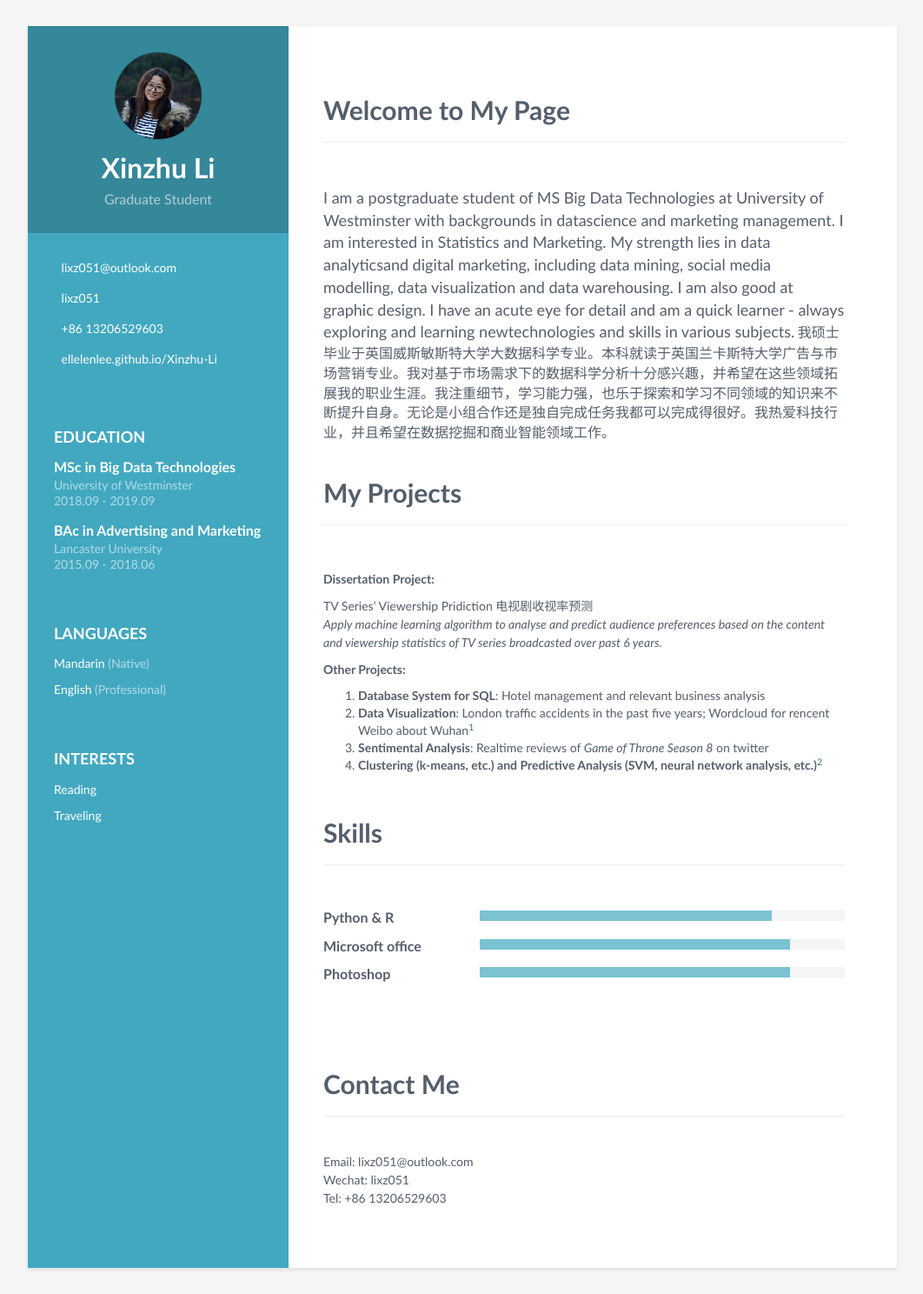
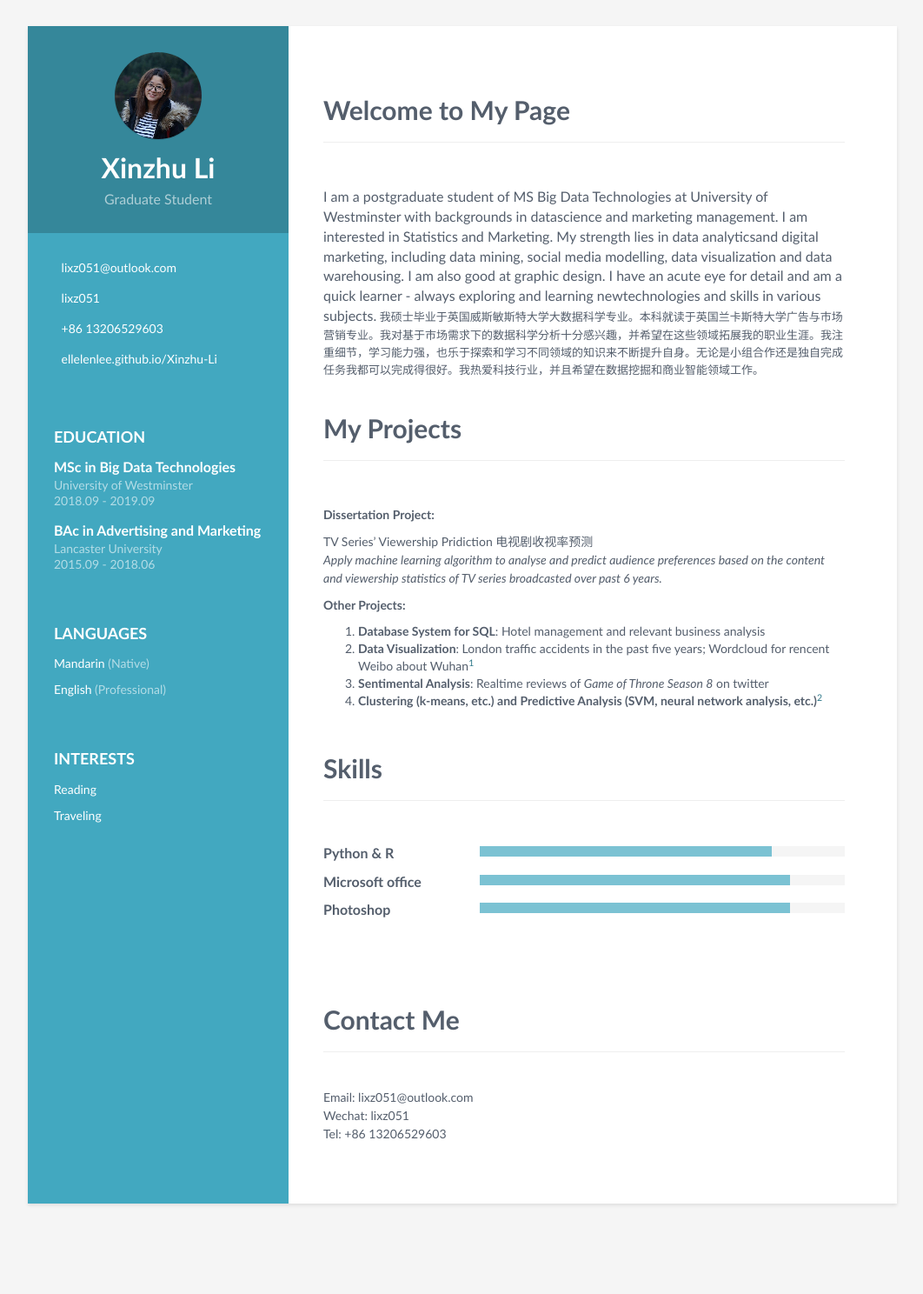
Before and after one commit to ellelenlee/Xinzhu-Li, a Jekyll site: the page built from index.md, in a window 1280 px wide. Shown: the whole page at 87% size, without its empty margins (108-1170 px from the left). Built offline with Jekyll 4.4.1, drawn with Linux system fonts in a browser that asks for light colours; our own code applies the rules of GitHub Pages for plain Markdown files; after the commit the page ends 1414 px from its top, so only the background shows below that.

Commit message:
Update index.md

```diff
--- a/index.md
+++ b/index.md
@@ -2,9 +2,9 @@
 ---
 
 <br/>
-<font size="4">I am a postgraduate student of MS Big Data Technologies at University of Westminster with backgrounds in datascience and marketing management. I am interested in Statistics and Marketing. My strength lies in data analyticsand digital marketing, including data mining, social media modelling, data visualization and data warehousing. I am also good at graphic design. I have an acute eye for detail and am a quick learner - always exploring and learning newtechnologies and skills in various subjects.</font>
+<font size="3">I am a postgraduate student of MS Big Data Technologies at University of Westminster with backgrounds in datascience and marketing management. I am interested in Statistics and Marketing. My strength lies in data analyticsand digital marketing, including data mining, social media modelling, data visualization and data warehousing. I am also good at graphic design. I have an acute eye for detail and am a quick learner - always exploring and learning newtechnologies and skills in various subjects.</font>
 
-<font size="3">我硕士毕业于英国威斯敏斯特大学大数据科学专业。本科就读于英国兰卡斯特大学广告与市场营销专业。我对基于市场需求下的数据科学分析十分感兴趣，并希望在这些领域拓展我的职业生涯。我注重细节，学习能力强，也乐于探索和学习不同领域的知识来不断提升自身。无论是小组合作还是独自完成任务我都可以完成得很好。我热爱科技行业，并且希望在数据挖掘和商业智能领域工作。</font>
+<font size="2">我硕士毕业于英国威斯敏斯特大学大数据科学专业。本科就读于英国兰卡斯特大学广告与市场营销专业。我对基于市场需求下的数据科学分析十分感兴趣，并希望在这些领域拓展我的职业生涯。我注重细节，学习能力强，也乐于探索和学习不同领域的知识来不断提升自身。无论是小组合作还是独自完成任务我都可以完成得很好。我热爱科技行业，并且希望在数据挖掘和商业智能领域工作。</font>
 
 <br/>
 
```
